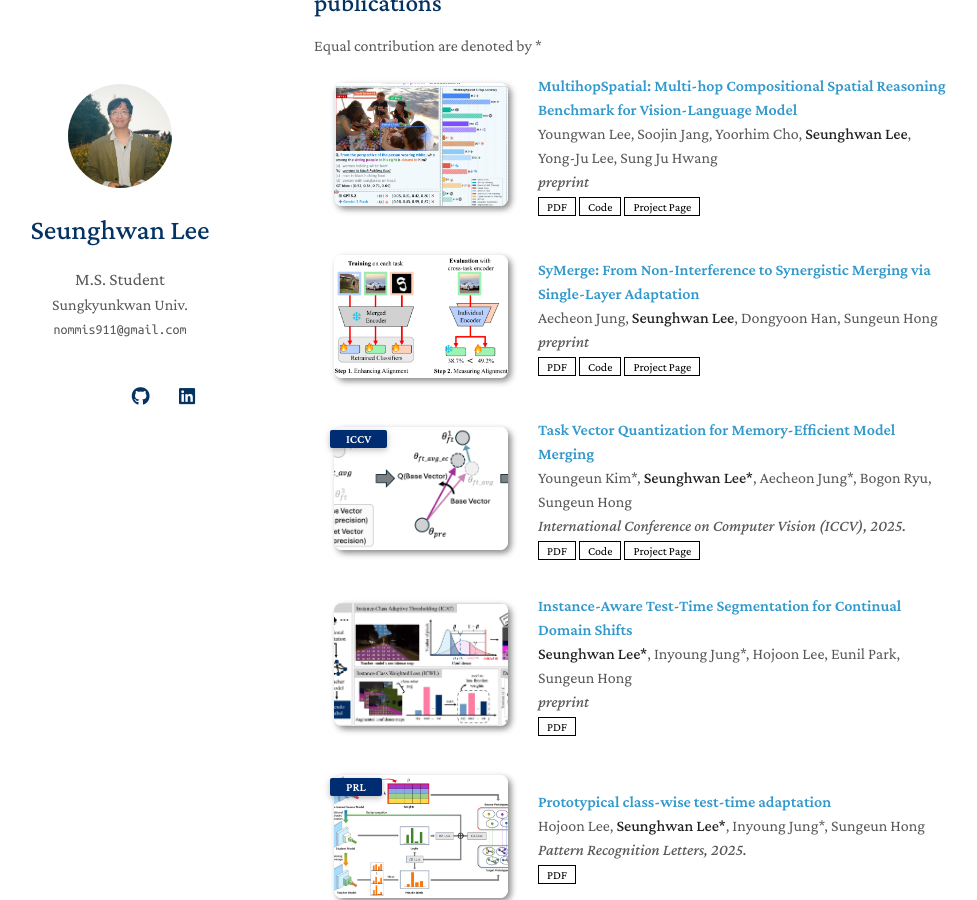
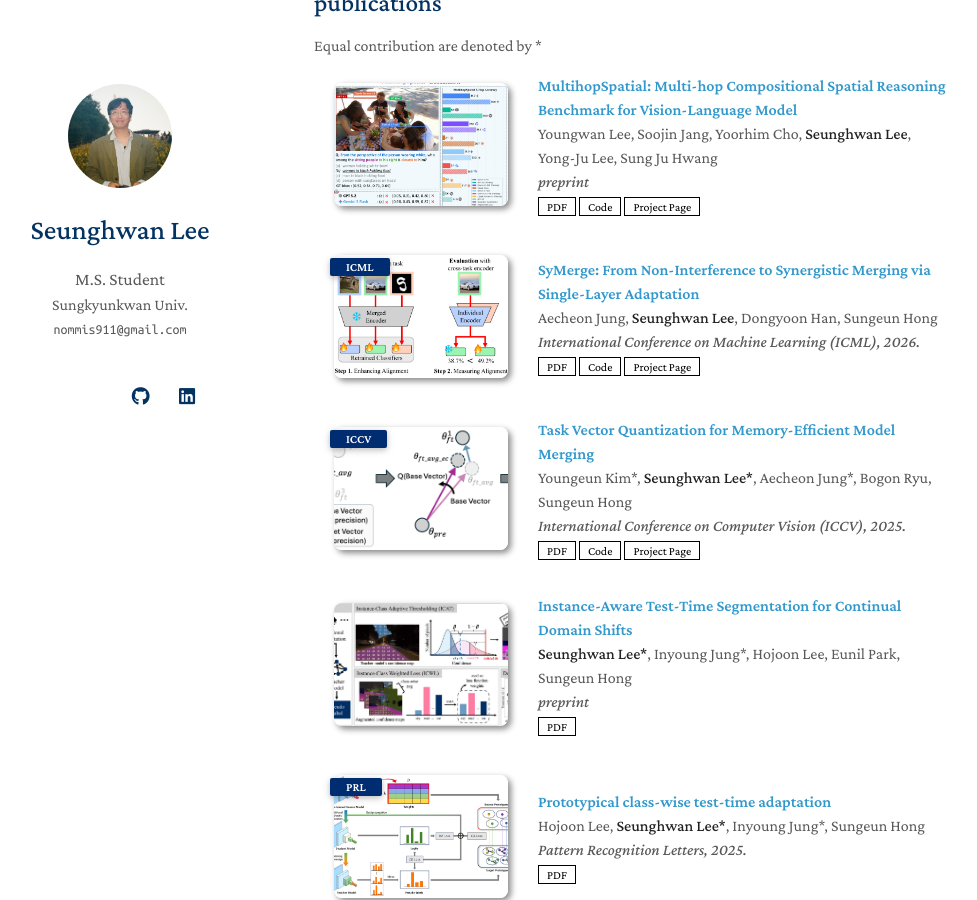
Before and after one commit to nomis911/nomis911.github.io, a Jekyll site: the page built from index.md, in a window 1280 px wide and 900 px high, scrolled down 370 px. Shown: the whole window, without its empty margins (156-1133 px from the left). Built offline with Jekyll 4.4.1, drawn with Linux system fonts in a browser that asks for light colours; a style sheet for code colours, icons or effects is not loaded; our own code applies the rules of GitHub Pages for plain Markdown files.

Commit message:
Update publications

```diff
--- a/_data/publications.yml
+++ b/_data/publications.yml
@@ -4,14 +4,15 @@ main:
   - title: "MultihopSpatial: Multi-hop Compositional Spatial Reasoning Benchmark for Vision-Language Model"
     authors: Youngwan Lee, Soojin Jang, Yoorhim Cho, <strong>Seunghwan Lee</strong>, Yong-Ju Lee, Sung Ju Hwang
     conference: preprint
-    pdf: https://arxiv.org/abs/2603.18892
+    pdf: https://arxiv.org/pdf/2603.18892
     code: https://github.com/youngwanLEE/multihopspatial
     page: https://youngwanlee.github.io/multihopspatial/
     image: ./assets/img/multihopspatial.png
 
   - title: "SyMerge: From Non-Interference to Synergistic Merging via Single-Layer Adaptation"
     authors: Aecheon Jung, <strong>Seunghwan Lee</strong>, Dongyoon Han, Sungeun Hong
-    conference: preprint
+    conference_short: ICML
+    conference: International Conference on Machine Learning (ICML), 2026.
     pdf: https://arxiv.org/pdf/2412.19098
     code: https://github.com/AIM-SKKU/SyMerge
     page: https://aim-skku.github.io/SyMerge/
@@ -30,7 +31,7 @@ main:
   - title: "Instance-Aware Test-Time Segmentation for Continual Domain Shifts"
     authors: <strong>Seunghwan Lee*</strong>, Inyoung Jung*, Hojoon Lee, Eunil Park, Sungeun Hong
     conference: preprint
-    pdf: https://arxiv.org/abs/2512.08569
+    pdf: https://arxiv.org/pdf/2512.08569
     image: ./assets/img/cotica.png
 
   - title: "Prototypical class-wise test-time adaptation"
```
